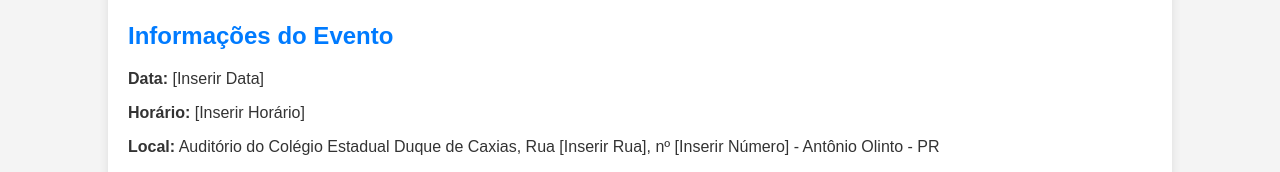
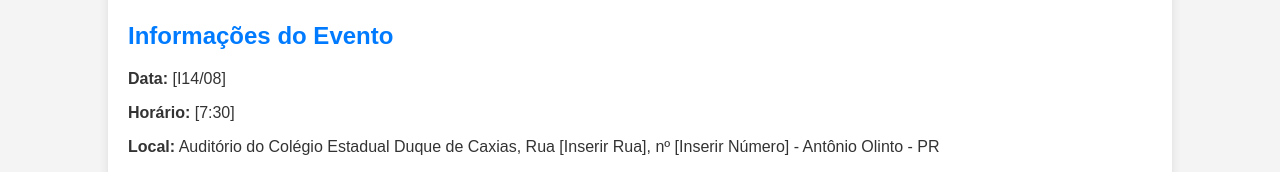
Before and after one commit to edelinda00/3anoA, a plain HTML site: page index.html in a window 1280 px wide. Shown: the part 459-631 px from the top of the page. Drawn offline with Linux system fonts and the light colour scheme.

Commit message:
Update index.html

```diff
--- a/index.html
+++ b/index.html
@@ -61,8 +61,8 @@
 
     <div class="container">
         <h2>Informações do Evento</h2>
-        <p><strong>Data:</strong> [Inserir Data]</p>
-        <p><strong>Horário:</strong> [Inserir Horário]</p>
+        <p><strong>Data:</strong> [I14/08]</p>
+        <p><strong>Horário:</strong> [7:30]</p>
         <p><strong>Local:</strong> Auditório do Colégio Estadual Duque de Caxias, Rua [Inserir Rua], nº [Inserir Número] - Antônio Olinto - PR</p>
         <p><strong>Chairman:</strong> Prof. Me. Adriano Dubiel</p>
 
```
